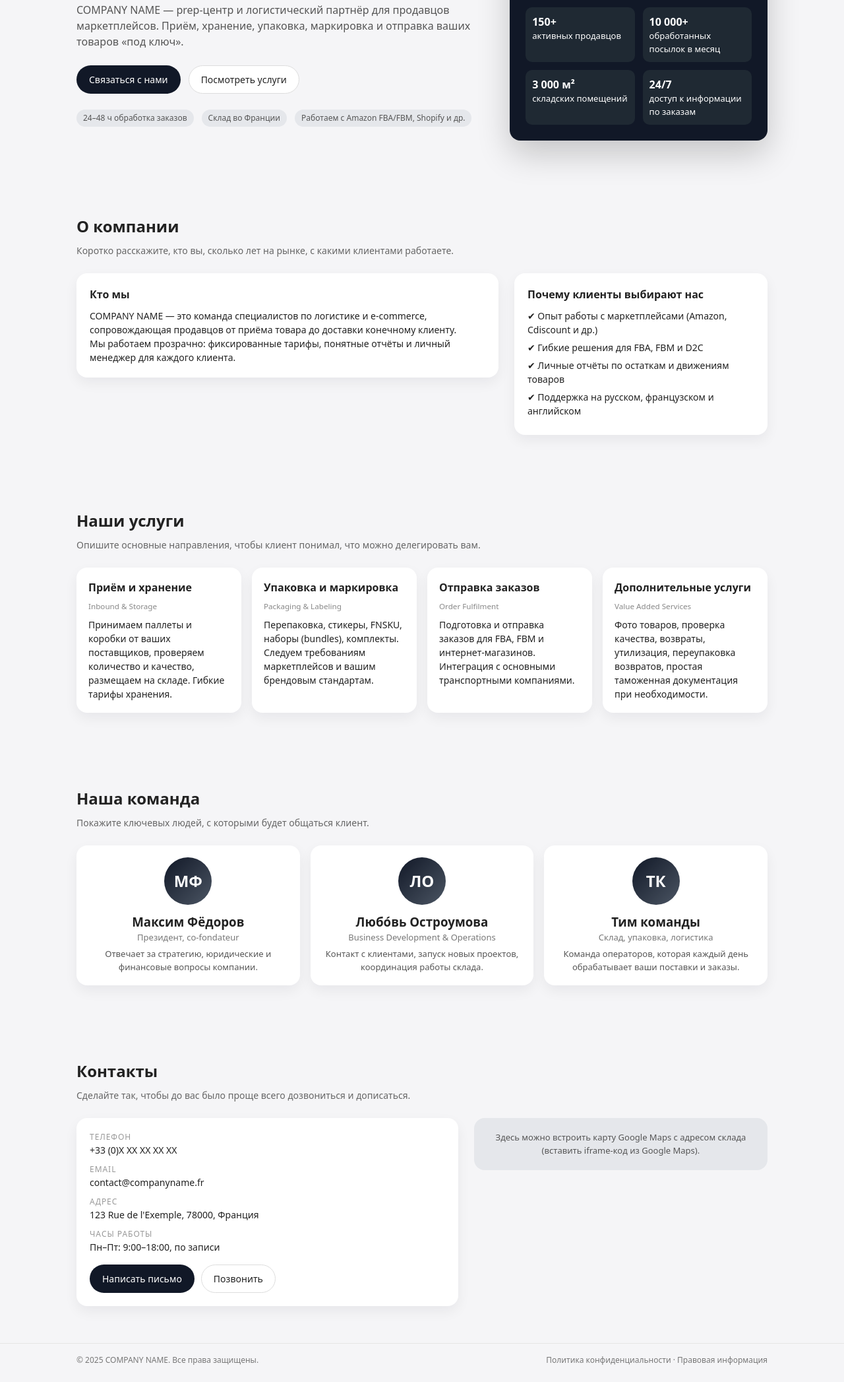
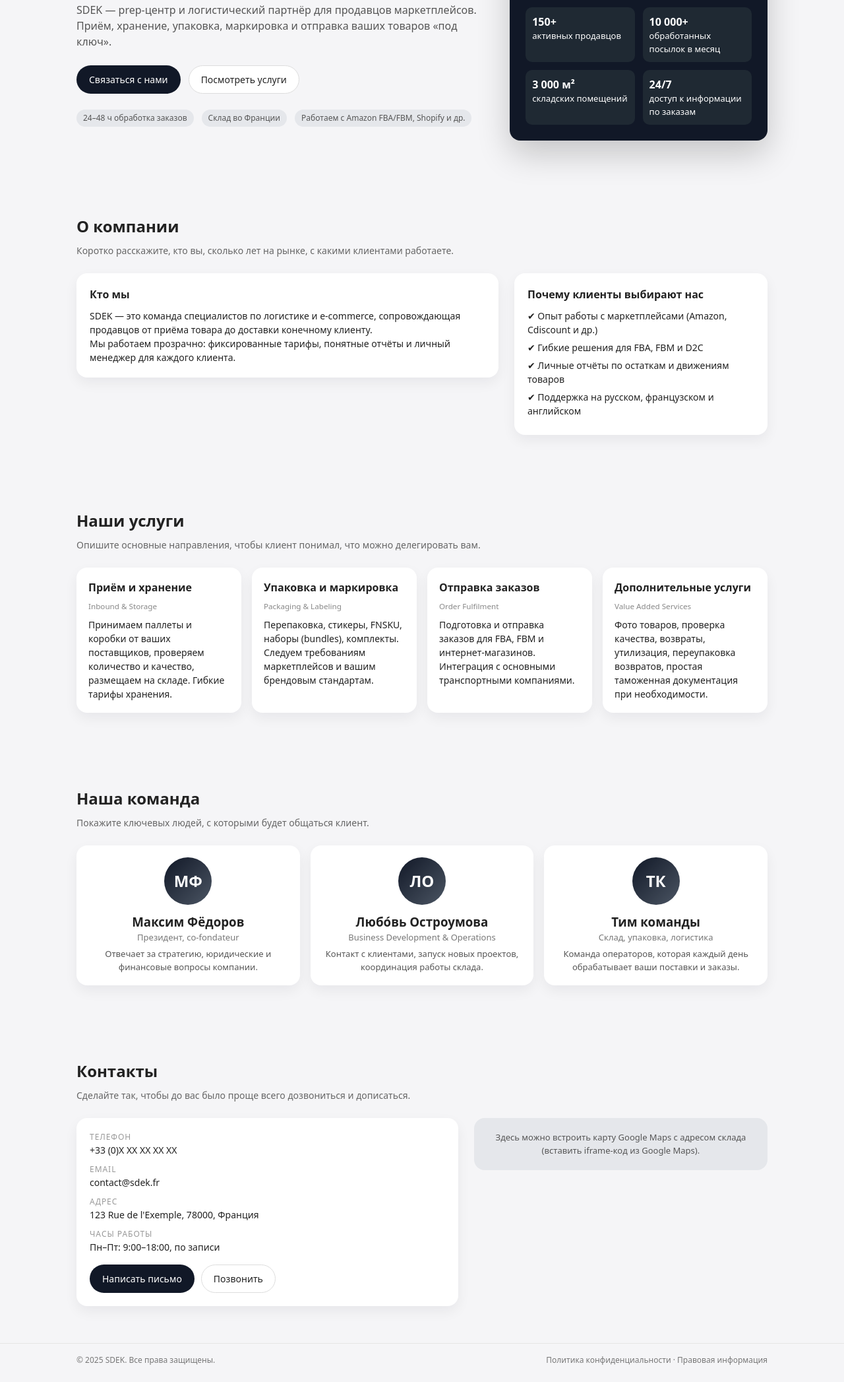
Before and after one commit to Banan4ic24/site, a plain HTML site: page index.html in a window 1280 px wide. Shown: the part 260-2354 px from the top of the page at 66% size. Drawn offline with Linux system fonts and the light colour scheme.

Commit message:
Update index.html

```diff
--- a/index.html
+++ b/index.html
@@ -2,7 +2,7 @@
 <html lang="ru">
 <head>
   <meta charset="UTF-8">
-  <title>Название компании — Логистика и фулфилмент</title>
+  <title>SDEK — Логистика и фулфилмент</title>
   <meta name="viewport" content="width=device-width, initial-scale=1">
   <style>
     * {
@@ -382,7 +382,7 @@
   <div class="container">
     <nav class="nav">
       <div class="logo">
-        COMPANY NAME
+        SDEK
         <span>Логистика и фулфилмент</span>
       </div>
       <div class="nav-links">
@@ -402,7 +402,7 @@
       <div>
         <h1 class="hero-title">Фулфилмент и подготовка заказов для e-commerce в Европе</h1>
         <p class="hero-subtitle">
-          COMPANY NAME — prep-центр и логистический партнёр для продавцов маркетплейсов.
+          SDEK — prep-центр и логистический партнёр для продавцов маркетплейсов.
           Приём, хранение, упаковка, маркировка и отправка ваших товаров «под ключ».
         </p>
         <div class="hero-buttons">
@@ -454,7 +454,7 @@
         <div class="about-card">
           <h3>Кто мы</h3>
           <p>
-            COMPANY NAME — это команда специалистов по логистике и e-commerce,
+            SDEK — это команда специалистов по логистике и e-commerce,
             сопровождающая продавцов от приёма товара до доставки конечному клиенту.
           </p>
           <p>
@@ -571,7 +571,7 @@
           <div class="contact-row">
             <div class="contact-label">Email</div>
             <div class="contact-value">
-              <a href="mailto:contact@companyname.fr">contact@companyname.fr</a>
+              <a href="mailto:contact@sdek.fr">contact@sdek.fr</a>
             </div>
           </div>
           <div class="contact-row">
@@ -587,7 +587,7 @@
             </div>
           </div>
           <div class="contact-actions">
-            <a href="mailto:contact@companyname.fr" class="btn-primary">Написать письмо</a>
+            <a href="mailto:contact@sdek.fr" class="btn-primary">Написать письмо</a>
             <a href="tel:+33000000000" class="btn-secondary">Позвонить</a>
           </div>
         </div>
@@ -602,7 +602,7 @@
 
 <footer>
   <div class="container footer-inner">
-    <div>© 2025 COMPANY NAME. Все права защищены.</div>
+    <div>© 2025 SDEK. Все права защищены.</div>
     <div>Политика конфиденциальности · Правовая информация</div>
   </div>
 </footer>
```
